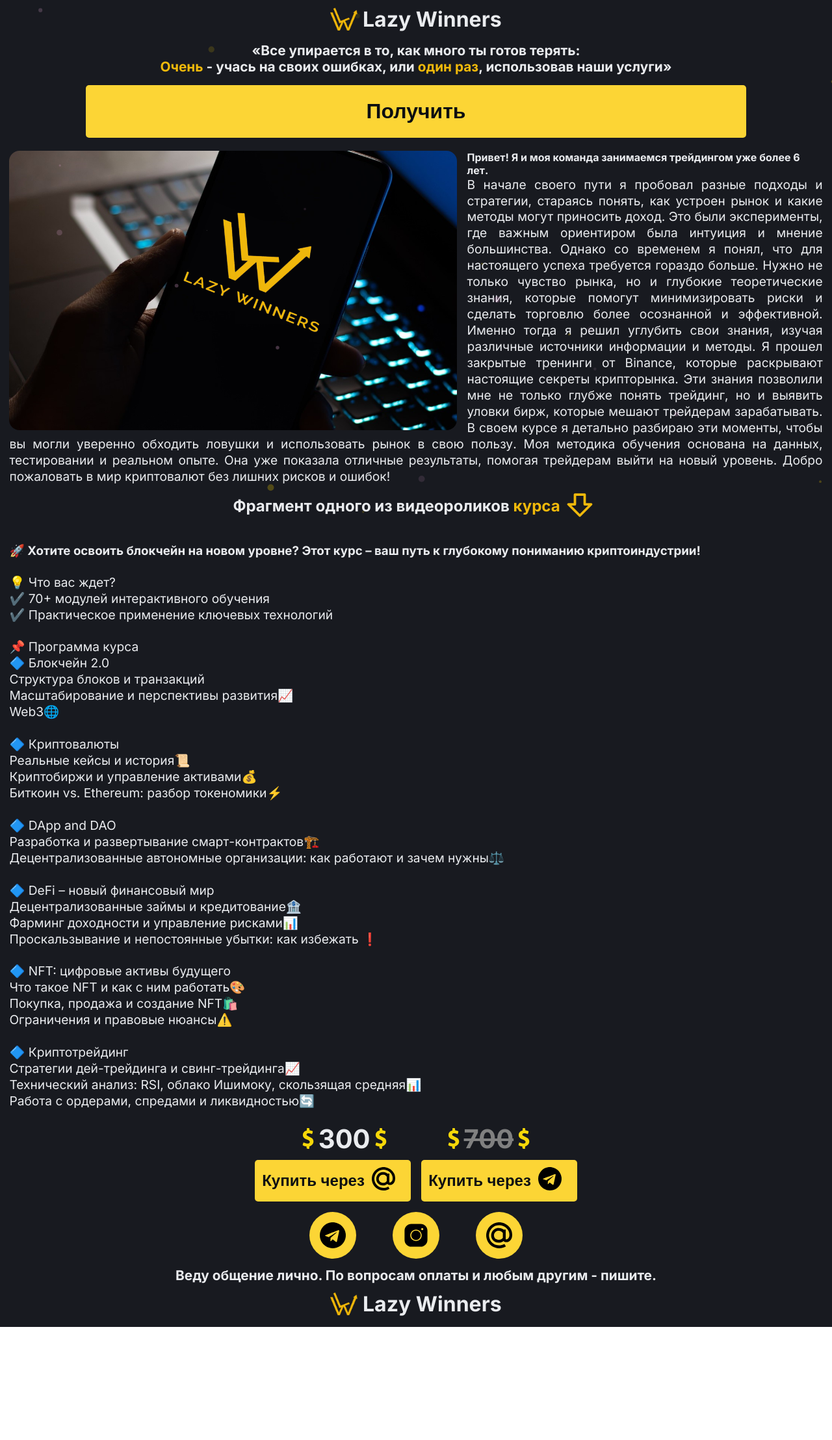
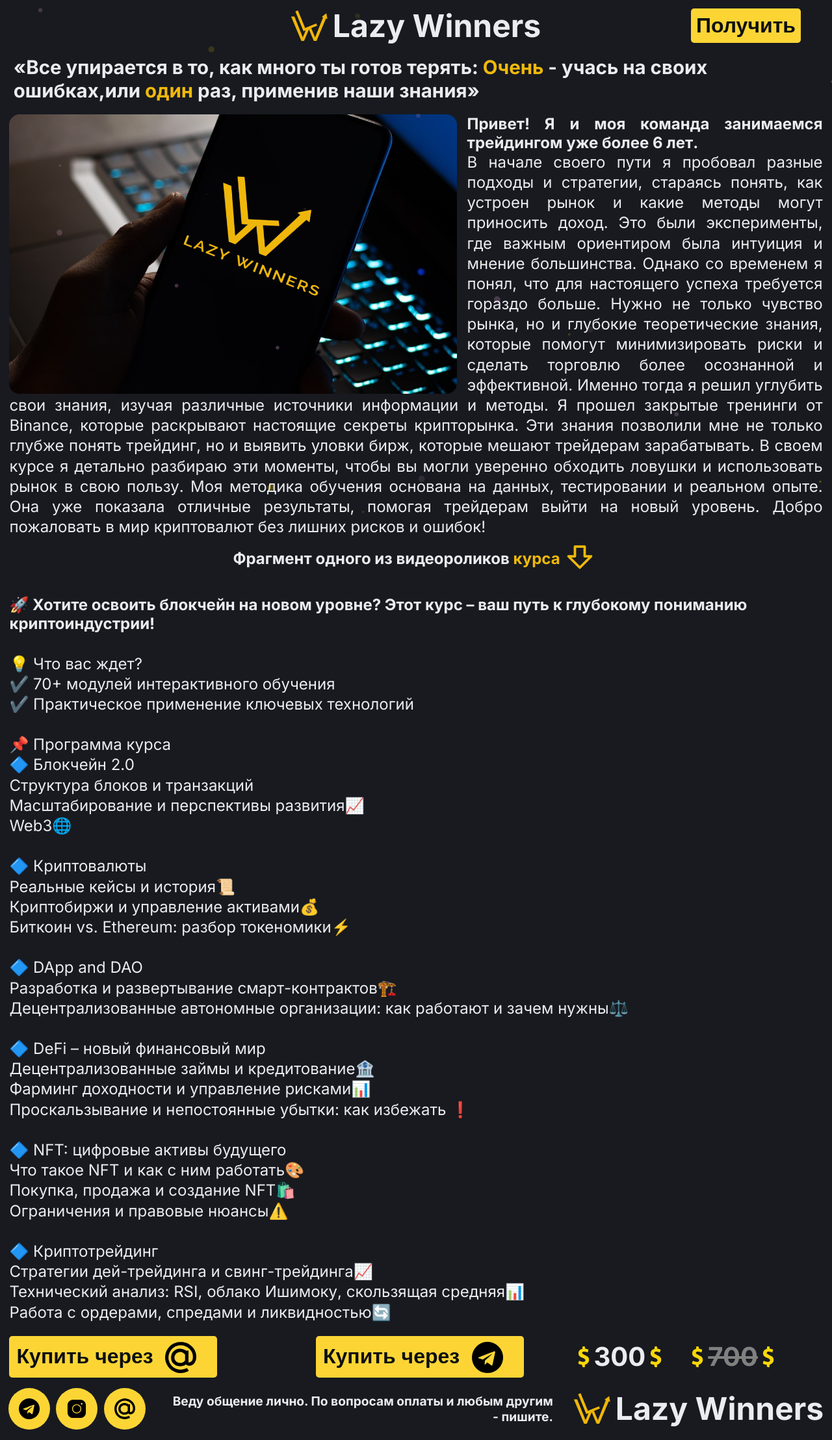
Before and after one commit to Nikita-Rasshivalov/LazyWinnersCourse, a React (Create React App) app: page / in a window 1280 px wide. Shown: the whole page at 65% size. Before the commit the page ends 2042 px from the top, so only its background shows below. Built offline with nearby package versions, Linux system fonts and the light colour scheme.

Commit message:
fix styles and white line
fix styles and white line

```diff
--- a/src/components/shared/Header.jsx
+++ b/src/components/shared/Header.jsx
@@ -14,16 +14,17 @@ const Header = () => {
           <span className="header__logo-text logo-text">Lazy Winners</span>
         </div>
         <div className="header__wrapper">
-          <div className="header__text">
-            <p>
-            «Все упирается в то, как много ты готов терять:
-              <span>
-                <span style={{ color: "#f0b90b" }}>Очень</span> - учась на своих
-                ошибках, или <span style={{ color: "#f0b90b" }}>один раз</span>,
-                использовав наши услуги»
-              </span>
-            </p>
-          </div>
+          <p className="header__text">
+            <span> «Все упирается в то, как много ты готов терять:</span>
+            <span>
+              <span style={{ color: "#f0b90b" }}> Очень</span> - учась на своих
+              ошибках,
+            </span>
+            <span>
+              или <span style={{ color: "#f0b90b" }}> один </span>раз, применив
+              наши знания»
+            </span>
+          </p>
         </div>
         <button
           className="header__button button"
--- a/src/components/shared/Main.jsx
+++ b/src/components/shared/Main.jsx
@@ -26,7 +26,7 @@ const Main = ({ openModal }) => {
               className="main__about-img"
               alt="aboutImg"
             />
-            <h4 className="">Привет!  Я и моя команда занимаемся трейдингом уже более 6 лет.</h4>
+            <h4>Привет!  Я и моя команда занимаемся трейдингом уже более 6 лет.</h4>
             <span className="main__text main__text-about">{ABOUT_TXT}</span>
             <div className="video--smaill-side">
               <VideoDiscriptionSmall />
--- a/src/index.css
+++ b/src/index.css
@@ -27,11 +27,11 @@ body {
   min-height: 100vh;
   display: flex;
   flex-direction: column;
+  background-color: var(--bg-color);
 }
 
 .header,
 .footer {
-  background-color: var(--bg-color);
   color: var(--text-color-base);
 }
 
@@ -47,15 +47,8 @@ body {
 .footer__logo {
   display: flex;
   align-items: center;
-}
-
-.header__text > p {
-  display: flex;
-  flex-direction: column;
-}
-
-.logo-image {
-  width: 2.6rem;
+  flex-grow: 1;
+  flex-shrink: 0;
 }
 
 .header__button {
@@ -80,21 +73,17 @@ body {
 }
 
 .header__text {
-  display: flex;
-  flex-direction: row;
-  gap: 1rem;
-  justify-content: center;
+  display: block;
 }
 
 .header__wrapper {
   display: flex;
-  justify-content: center;
   flex-grow: 1;
+  width: 100%;
 }
 
 /* Стили для Main */
 .main {
-  background-color: var(--bg-color);
   color: var(--text-color-base);
   flex: 1 1 auto;
 }
@@ -189,8 +178,7 @@ body {
   background-color: var(--color-BtnBg);
   color: var(--color-TradeBg-txt);
   font-weight: 700;
-  font-size: 1em;
-  width: 10rem;
+  font-size: 1rem;
   border: none;
   outline: none;
   padding: 0.7rem;
@@ -227,8 +215,6 @@ body {
   display: flex;
   align-items: center;
   justify-content: center;
-  width: 2.2rem;
-  height: 2.2rem;
   border-radius: 50%;
   background-color: var(--color-BtnBg);
   transition: background-color 0.3s;
@@ -238,11 +224,6 @@ body {
 .footer__socials-item:hover {
   background-color: #f39c12;
   transform: scale(1.1);
-}
-
-.footer__socials-icon {
-  width: 1.5rem;
-  height: 1.5rem;
 }
 
 /* media */
@@ -271,8 +252,13 @@ body {
   }
 
   .header__text {
-    align-items: center;
-    text-align: center;
+    text-align: justify;
+    font-size: 0.84rem;
+    padding: 0 0.5rem;
+  }
+
+  .logo-image {
+    width: 2.6rem;
   }
 
   .main__about {
@@ -305,7 +291,6 @@ body {
   }
 
   .button--get-course {
-    width: 50%;
     flex-direction: row-reverse;
     align-items: center;
     gap: 0.3rem;
@@ -315,6 +300,7 @@ body {
   .get-buttons__wrapper {
     display: flex;
     gap: 1rem;
+    font-size: 0.8rem;
   }
 
   .img--get-course {
@@ -331,7 +317,10 @@ body {
   .footer__socials {
     gap: 3.5rem;
   }
-
+  .footer__socials-item {
+    width: 3rem;
+    height: 3rem;
+  }
   .footer_dsc {
     font-size: 0.8rem;
     display: flex;
@@ -340,12 +329,58 @@ body {
   .footer_dsc-txt {
     text-align: center;
   }
+
+  .footer__logo {
+    display: none;
+    opacity: 0;
+  }
+
+  .footer__socials-icon {
+    width: 1.5rem;
+    height: 1.5rem;
+  }
+}
+
+/* 642px */
+@media (min-width: 642px) {
+  .main__about-img {
+    width: calc(25rem + 10vw);
+  }
+
+  .main__extra-data {
+    flex-direction: row;
+  }
+
+  .button--get-course {
+    width: auto;
+    gap: 0;
+  }
+  .footer__socials-item {
+    width: 4rem;
+    height: 4rem;
+  }
+
+  .footer__socials-icon {
+    width: 2rem;
+    height: 2rem;
+  }
+
+  .footer_dsc {
+    font-size: 1rem;
+  }
+
+  .footer__socials {
+    gap: 4.6rem;
+  }
+  .footer_dsc-txt {
+    text-align: end;
+  }
 }
 
 /* Medium (md) – устройства от 768px */
 @media (min-width: 768px) {
-  .header__text > p {
-    font-size: 1.3rem;
+  .header__text {
+    font-size: 1.491rem;
   }
 
   .main__about-img {
@@ -372,66 +407,106 @@ body {
   }
 
   .button--get-course {
-    width: 35%;
-    font-size: 1.25rem;
+    width: auto;
+    font-size: 1rem;
   }
 
   .get-buttons__wrapper {
-    justify-content: center;
+    justify-content: space-between;
+    flex-grow: 1;
   }
-
   .main__extra-data {
     margin-top: 0.8rem;
   }
 
   .main__course__currency-wrapper {
-    gap: 5rem;
+    gap: 2rem;
+    max-width: 1000px;
+    flex-grow: 1;
   }
 
-  .footer__socials-item {
-    width: 4.5rem;
-    height: 4.5rem;
-  }
-
-  .footer__socials-icon {
-    width: 2.5rem;
-    height: 2.5rem;
+  .footer__container {
+    flex-direction: row;
+    gap: 2rem;
   }
 
   .footer_dsc-txt {
     font-size: 1.3rem;
   }
+
+  .footer__socials {
+    gap: 0.6rem;
+}
 }
 
 /* Mid (md) – устройства от 1024 */
 @media (min-width: 1024px) {
   .header__button {
-    width: 80%;
-    padding: 1.4rem;
+    width: auto;
+    padding: 0.5rem;
     font-size: 2rem;
+    position: absolute;
+    top: 0.4rem;
+    right: 3rem;
   }
 
   .header__wrapper {
-    width: 90%;
+    padding: 0 1rem;
+  }
+
+  .header__text {
+    font-size: 1.84rem;
+    padding: 0;
+    text-align: start;
+  }
+  .logo-text {
+    font-size: 3rem;
+  }
+
+  .logo-image {
+    width: 3.5rem;
   }
 
   .img--get-course {
     position: absolute;
     width: 15%;
     left: 75%;
-    top: 18%;
+    top: 15%;
+  }
+
+  .main__course h3,
+  .main__about-info h4,
+  .main__text-about {
+    font-size: 1.5rem;
+  }
+
+  .main__about-info h4 {
+    text-align: justify;
+  }
+
+  .main__text-course {
+    font-size: 1.5rem;
   }
 
   .button--get-course {
-    width: 15rem;
+    width: 20rem;
     height: 4rem;
-    font-size: 1.5rem;
+    font-size: 2rem;
     flex-direction: row;
     justify-content: normal;
   }
 
   .button--get-course:hover {
     transform: scale(1.1);
+  }
+
+  .footer__logo {
+    display: flex;
+    opacity: 1;
+  }
+
+  .footer_dsc-txt {
+    font-size: 1.2rem;
   }
 }
 
@@ -441,11 +516,10 @@ body {
     padding: 0;
   }
   .logo-text {
-    font-size: 1.6rem;
+    font-size: 2rem;
   }
-
-  .header__wrapper {
-    width: 70%;
+  .logo-image {
+    width: 3rem;
   }
 
   .header__inner {
@@ -455,15 +529,33 @@ body {
   }
 
   .header__button {
-    width: 8rem;
-    padding: 0.5rem;
+    width: 15rem;
+    padding: 1rem;
     font-size: 1.3rem;
+    position: static;
+  }
+
+  .header__text {
+    text-align: end;
+    font-size: 1.25rem;
   }
 
   .main__about,
   .main__course {
     padding-top: 1.5rem;
   }
+
+  .main__text-course {
+    font-size: 1.2rem;
+}
+
+.main__course h3 {
+  font-size: 1.2rem;
+}
+
+.main__about-info h4{
+  padding-bottom: 0.5rem;
+}
 
   .main__container {
     flex-direction: row;
@@ -513,16 +605,23 @@ body {
 
   .footer__socials {
     gap: 1rem;
+    flex-grow: 1;
   }
 
   .footer_dsc {
     padding: 0 6rem;
-  }
+    flex-grow: 1;
+}
 
   .button--get-course {
     width: 10rem;
     height: auto;
     font-size: 1rem;
+  }
+
+  .footer__logo{
+    flex-shrink: 0;
+    justify-content: flex-end;
   }
 }
 
@@ -545,8 +644,8 @@ body {
     width: 50%;
   }
 
-  .header__text > p {
-    font-size: 3.5rem;
+  .header__text {
+    font-size: 2.5rem;
   }
 
   .text__icon {
@@ -558,11 +657,11 @@ body {
   }
 
   .main__about-img {
-    width: calc(60rem + 10vw);
+    width: calc(50rem + 10vw);
   }
 
   .main__about-info {
-    width: calc(60rem + 10vw);
+    width: calc(50rem + 10vw);
   }
 
   .main__extra-data {
@@ -578,8 +677,12 @@ body {
   }
 
   .main__text-course {
-    font-size: 2.5rem;
+    font-size: 2.8rem;
   }
+
+  .main__course h3, .main__about-info h4 {
+    font-size: 2.7rem;
+}
 
   .button--get-course {
     width: 28rem;
```
